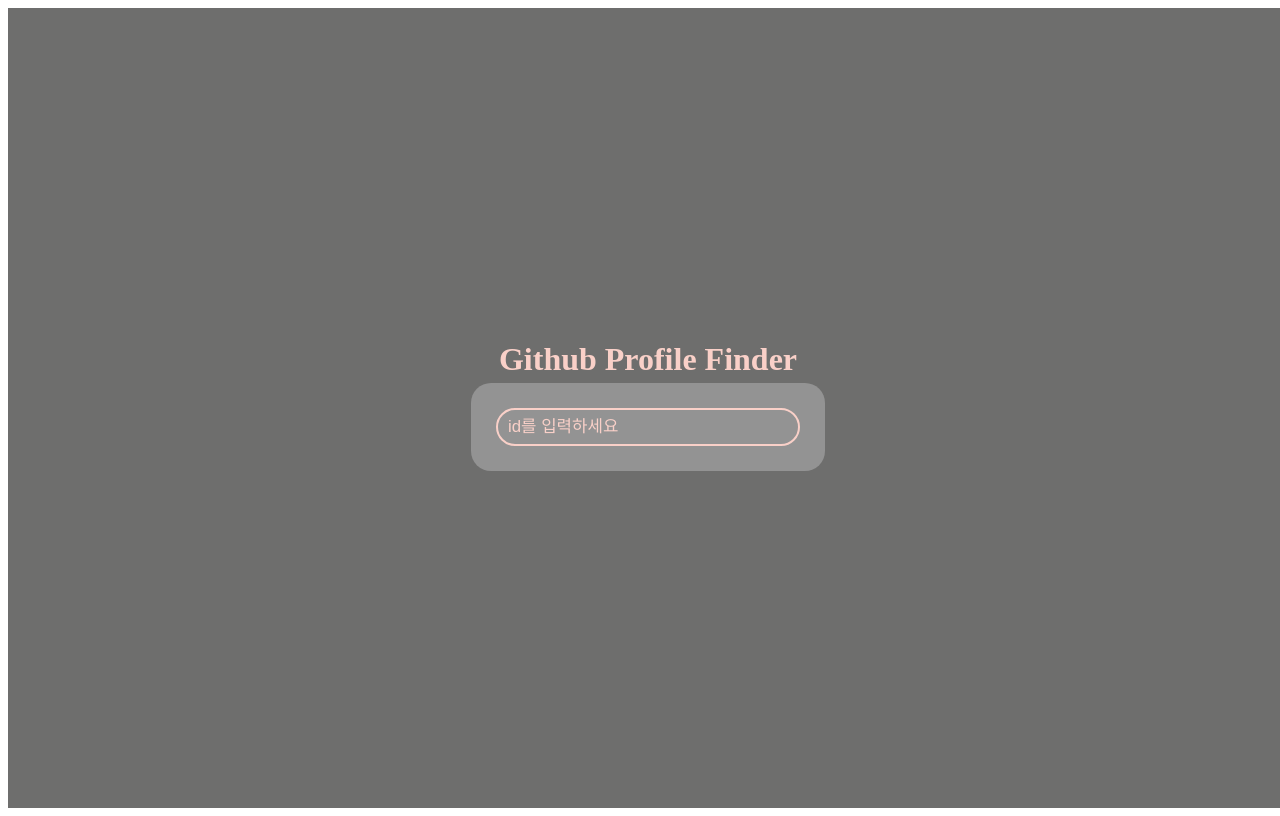
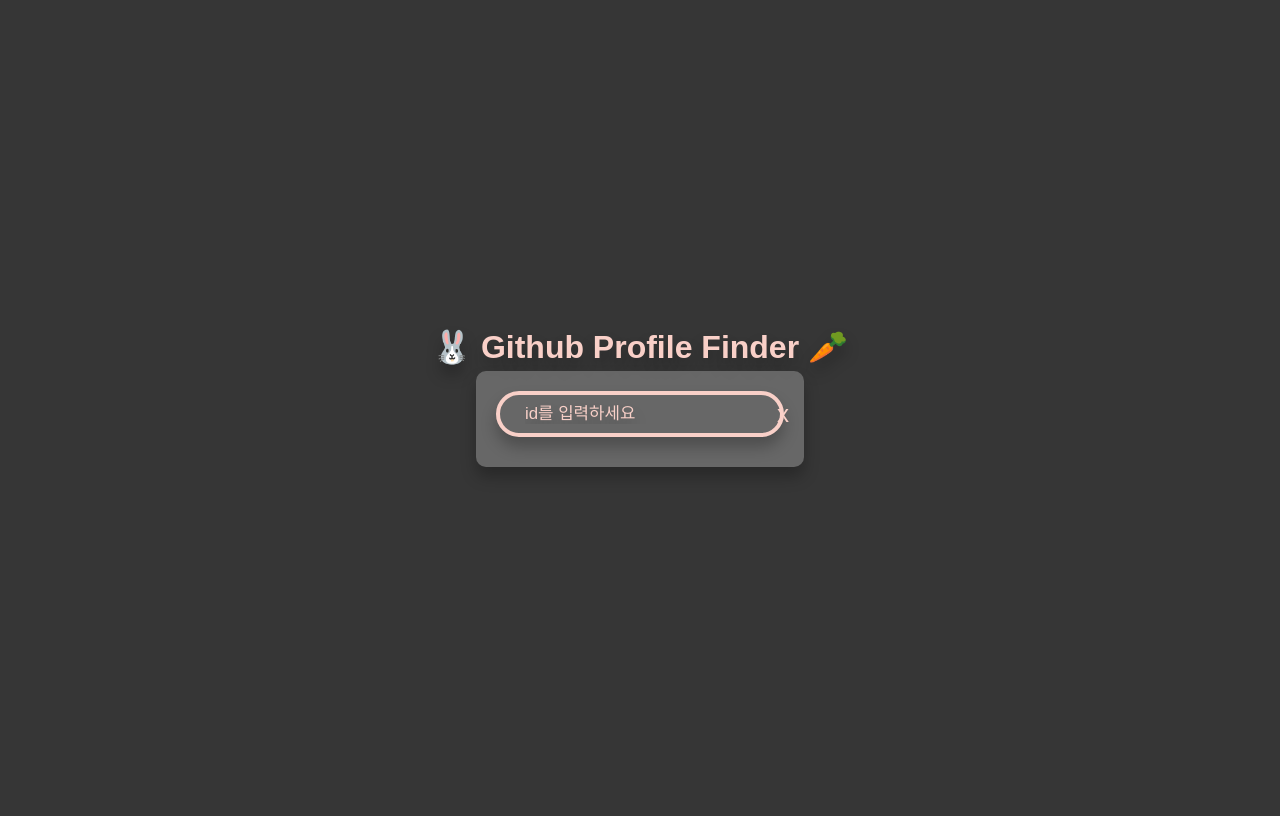
Before and after one commit to su-bin99/SOPT_28th_WEB, a React (Create React App) app in the folder 3rd_Seminar/Github_Profile_Finder/: page / in a window 1280 px wide. Built offline with nearby package versions, Linux system fonts and the light colour scheme.

Commit message:
feat : x버튼 생성 + css 수정

```diff
--- a/3rd_Seminar/Github_Profile_Finder/package.json
+++ b/3rd_Seminar/Github_Profile_Finder/package.json
@@ -9,6 +9,7 @@
     "axios": "0.21.1",
     "react": "^17.0.2",
     "react-dom": "^17.0.2",
+    "react-router-dom": "5.2.0",
     "react-scripts": "4.0.3",
     "styled-components": "5.2.3",
     "web-vitals": "1.1.1"
--- a/3rd_Seminar/Github_Profile_Finder/src/App.js
+++ b/3rd_Seminar/Github_Profile_Finder/src/App.js
@@ -1,50 +1,64 @@
 import React, { useEffect, useState } from "react";
 import SearchBar from "./components/SearchBar";
 import Result from "./components/Result";
+import { BrowserRouter, Route, Switch } from "react-router-dom";
 
-import { getUserData } from './lib/Api';
-import styled from 'styled-components'
+import { getUserData } from "./lib/Api";
+import styled from "styled-components";
 
 const Container = styled.div`
-  background-color : #6E6E6D;
-  margin : 0px;
-  padding : 0px;
-  width : 100vw;
-  height : 100vh;
-  display:flex;
-  flex-direction : column;
-  justify-content : center;
-  align-items : center;
+  /* background-color: #6e6e6d; */
+  margin: 0px;
+  padding: 0px;
+  width: 100vw;
+  height: 100vh;
+  display: flex;
+  flex-direction: column;
+  justify-content: center;
+  align-items: center;
+  animation-name: movingCard;
+  animation-duration: 1s;
+  @keyframes movingCard {
+    from {
+      transform: translateY(-8%);
+      opacity: 0;
+    }
+    to {
+      transform: translateY(0);
+      opacity: 1;
+    }
+  }
 `;
 
 const H1 = styled.h1`
-  margin : 0;
-  color : #F9D0C8;
+  margin: 0;
+  color: #f9d0c8;
+  text-shadow: 0px 10px 15px rgba(0, 0, 0, 25%);
 `;
 
 const InnerContainer = styled.div`
-  background-color : #939393;
-  border-radius : 20px;
-  padding : 10px;
-  margin : 5px;
+  background-color: rgba(124, 124, 124, 70%);
+  box-shadow: 0px 10px 15px rgba(0, 0, 0, 25%);
+  border-radius: 10px;
+  padding: 10px;
+  margin: 5px;
 `;
-
 
 function App() {
   const [userData, setUserData] = useState(null);
-  const [state, setState] = useState(null)
+  const [state, setState] = useState(null);
 
   const getData = async (name) => {
     setState("loading");
     const data = await getUserData(name);
     console.log(data);
-    switch(data){
-      case null : {
+    switch (data) {
+      case null: {
         setState(null);
         setUserData(null);
         break;
       }
-      case "fail":{
+      case "fail": {
         setState("fail");
         setUserData(null);
         break;
@@ -55,14 +69,14 @@
         break;
       }
     }
-  }
+  };
 
   return (
     <Container>
-      <H1>Github Profile Finder</H1>
+      <H1>🐰 Github Profile Finder 🥕</H1>
       <InnerContainer>
         <SearchBar getData={getData} />
-        <Result userData = {userData} state = {state}></Result>
+        <Result userData={userData} state={state}></Result>
       </InnerContainer>
     </Container>
   );
--- a/3rd_Seminar/Github_Profile_Finder/src/components/SearchBar.js
+++ b/3rd_Seminar/Github_Profile_Finder/src/components/SearchBar.js
@@ -1,41 +1,88 @@
-import react , {useState} from 'react';
-import styled from 'styled-components'
+import react, { useEffect, useState } from "react";
+import styled from "styled-components";
 
-const Form = styled.form`
-    display : flex;
-    justify-content : center;
-    margin : 15px;
-`
-const Input = styled.input`
-    width : 280px;
-    background-color : rgba(0, 0, 0, 0);
-    border : 2px solid #F9D0C8;
-    color : #F9D0C8;
-    padding : 7px 10px;
-    border-radius: 20px;
-    outline-style: none;
-    font-size : 1.05em;
-    &::placeholder{
-        color : #F9D0C8;
+const Form = styled.form``;
+const Input = styled.input``;
+
+const SearchBarWrap = styled.div`
+  .search {
+    display: flex;
+    justify-content: center;
+    margin: 15px;
+    &__container {
+      width: 280px;
+      background-color: rgba(0, 0, 0, 0);
+      border: 4px solid #f9d0c8;
+      border-radius: 30px;
+      box-shadow: 0px 10px 15px rgba(0, 0, 0, 25%);
+      display: flex;
+      justify-content: space-between;
+      align-items: center;
+      height: 38px;
+      margin: 10px 10px 20px 10px;
     }
+    &__input {
+      background-color: rgba(0, 0, 0, 0);
+      color: #f9d0c8;
+      outline-style: none;
+      -webkit-appearance: none;
+      -moz-appearance: none;
+      appearance: none;
+      font-size: 1.05em;
+      border: 0px;
+      padding: 10px;
+      /* text-shadow: 0px 10px 15px rgba(0, 0, 0, 25%); */
+      &::placeholder {
+        color: #f9d0c8;
+        text-shadow: 0px 10px 15px rgba(0, 0, 0, 25%);
+      }
+    }
+    &__Xbtn {
+      margin: 0 10px 0 0;
+      font-size: 1.5rem;
+      color: #f9d0c8;
+      background: rgba(0, 0, 0, 0);
+      border: 0px;
+    }
+  }
 `;
 
+let SearchBar = ({ getData }) => {
+  const [userName, setUserName] = useState("");
+  const changeHandeler = (event) => {
+    setUserName(event.target.value);
+  };
+  const submitHandler = (event) => {
+    event.preventDefault();
+    getData(userName);
+  };
 
-
-let SearchBar = ({getData}) => {
-    const [userName, setUserName] = useState("");
-    const changeHandeler = (event)=>{
-        setUserName(event.target.value);
-    }
-    const submitHandler = (event) =>{
-        event.preventDefault();
-        getData(userName);
-    }
-    return (
-        <Form onSubmit = {submitHandler}>
-            <Input type = "text" value = {userName} onChange = {changeHandeler} placeholder = "id를 입력하세요"></Input>
-        </Form>
-    )
-}
+  const XbtnHandler = (e) => {
+    setUserName("");
+    console.log(e);
+    getData("");
+  };
+  useEffect(() => {
+    console.log(userName);
+  });
+  return (
+    <SearchBarWrap>
+      <div className="search__container">
+        <form className="search" onSubmit={submitHandler}>
+          <input
+            className="search__input"
+            type="text"
+            value={userName}
+            onChange={changeHandeler}
+            placeholder="id를 입력하세요"
+          ></input>
+        </form>
+        <button className="search__Xbtn" onClick={XbtnHandler}>
+          x
+        </button>
+      </div>
+    </SearchBarWrap>
+  );
+};
 
 export default SearchBar;
--- a/3rd_Seminar/Github_Profile_Finder/src/components/UserCard.js
+++ b/3rd_Seminar/Github_Profile_Finder/src/components/UserCard.js
@@ -1,84 +1,100 @@
-import react from 'react';
-import styled from 'styled-components'
+import react from "react";
+import styled from "styled-components";
 
 const Container = styled.div`
-    display:flex;
-    flex-direction : column;
-    justify-content : center;
-    align-items : center;
+  display: flex;
+  flex-direction: column;
+  justify-content: center;
+  align-items: center;
+  animation-name: movingCard;
+  animation-duration: 1s;
+  @keyframes movingCard {
+    from {
+      transform: translateY(-8%);
+      opacity: 0;
+    }
+    to {
+      transform: translateY(0);
+      opacity: 1;
+    }
+  }
 `;
 
 const P = styled.p`
-    color : #F9D0C8;
-    margin : 0;
+  color: #f9d0c8;
+  margin: 0;
+  text-shadow: 0px 2.5px 5px rgba(0, 0, 0, 70%);
 `;
 
 const Name = styled.p`
-    color : #F9D0C8;
-    margin : 10px;
-    font-weight : 700;
-    font-size : 1.2em;
+  color: #f9d0c8;
+  margin: 10px;
+  font-weight: 700;
+  font-size: 1.2em;
+  text-shadow: 0px 2.5px 5px rgba(0, 0, 0, 70%);
 `;
 
 const Img = styled.img`
-    width : 130px;
-    height : 130px;
-    background:
-        linear-gradient(#939393,#939393) padding-box,
+  width: 130px;
+  height: 130px;
+  background: linear-gradient(#939393, #939393) padding-box,
     linear-gradient(to bottom right, #fbca88, #ef69ad) border-box;
-    padding:5px;
+  padding: 5px;
   border: 5px solid transparent;
-    border-radius:500px;
-    display:inline-block;
+  border-radius: 500px;
+  display: inline-block;
 `;
 
 const Row = styled.div`
-    display : flex;
-    align-items : flex-start ;
+  display: flex;
+  align-items: flex-start;
 `;
 
 const Col = styled.div`
-    display:flex;
-    flex-direction : column;
-    justify-content : center;
-    align-items : center;
-    margin : 0px 10px;
+  display: flex;
+  flex-direction: column;
+  justify-content: center;
+  align-items: center;
+  margin: 0px 10px;
 `;
 
 const A = styled.a`
-    color : #F9D0C8;
+  color: #f9d0c8;
   text-decoration: none;
+  text-shadow: 0px 2.5px 5px rgba(0, 0, 0, 70%);
   &:hover {
-        cursor : pointer;
+    cursor: pointer;
   }
 `;
 
 const MoveGit = styled.a`
-    margin : 20px;
-    padding : 5px 10px;
-    border-radius : 20px;
-    color : #6E6E6D;
-    background-color : #F9D0C8;
-    border : 2px solid #F9D0C8;
+  margin: 20px;
+  padding: 5px 10px;
+  border-radius: 20px;
+  color: #6e6e6d;
+  background-color: #f9d0c8;
+  border: 2px solid #f9d0c8;
   text-decoration: none;
+  box-shadow: 0px 10px 15px rgba(0, 0, 0, 25%);
   &:hover {
-        cursor : pointer;
-        color : #F9D0C8;
-        background-color : #6E6E6D;
-        border : 2px solid #F9D0C8;
+    cursor: pointer;
+    color: #f9d0c8;
+    background-color: #6e6e6d;
+    border: 2px solid #f9d0c8;
   }
 `;
 
 const BioP = styled.p`
-    color : #F9D0C8;
-    margin : 15px 0px 0px 0px;
-    width : 200px;
-    text-align : center;
+  color: #f9d0c8;
+  margin: 15px 0px 0px 0px;
+  width: 200px;
+  text-align: center;
+  text-shadow: 0px 2.5px 5px rgba(0, 0, 0, 70%);
 `;
 
 const Span = styled.span`
-    font-weight : 600;
-    font-size : 1.1em;
+  font-weight: 600;
+  font-size: 1.1em;
 `;
 
 let UserCard = ({ userData }) => {
@@ -93,22 +109,34 @@
             <Name>{userData.name}</Name>
             <Row>
               <Col>
-                                <P>팔로워</P><Span><A href={userData.followers_url}>{userData.followers}</A></Span>
+                <P>팔로워</P>
+                <Span>
+                  <A href={userData.followers_url}>{userData.followers}</A>
+                </Span>
               </Col>
               <Col>
-                                <P>팔로잉</P><Span><A href={userData.following_url}>{userData.following}</A></Span>
+                <P>팔로잉</P>
+                <Span>
+                  <A href={userData.following_url}>{userData.following}</A>
+                </Span>
               </Col>
               <Col>
-                                <P>레포</P><Span><P>{userData.public_repos}</P></Span>
+                <P>레포</P>
+                <Span>
+                  <P>{userData.public_repos}</P>
+                </Span>
               </Col>
             </Row>
             <BioP>{userData.bio}</BioP>
           </Col>
-                    <MoveGit href={userData.html_url}> <Span>{userData.login}</Span> 의 깃허브로 이동</MoveGit>
+          <MoveGit href={userData.html_url}>
+            {" "}
+            <Span>{userData.login}</Span> 의 깃허브로 이동
+          </MoveGit>
         </Container>
       </>
     )
-    )
-}
+  );
+};
 
 export default UserCard;
--- /dev/null
+++ b/3rd_Seminar/Github_Profile_Finder/src/index.css
@@ -0,0 +1,22 @@
+@import url("https://fonts.googleapis.com/css2?family=Noto+Sans+KR:wght@300&display=swap");
+body {
+  width: 100vw;
+  height: 100vh;
+  margin: 0;
+  font-family: -apple-system, BlinkMacSystemFont, "Segoe UI", "Roboto", "Oxygen",
+    "Ubuntu", "Cantarell", "Fira Sans", "Droid Sans", "Helvetica Neue",
+    sans-serif;
+  -webkit-font-smoothing: antialiased;
+  -moz-osx-font-smoothing: grayscale;
+  background-color: #363636;
+}
+
+code {
+  font-family: "Noto Sans KR", sans-serif;
+  /* font-family: source-code-pro, Menlo, Monaco, Consolas, "Courier New",
+    monospace; */
+}
+
+* {
+  font-family: "Montserrat", sans-serif;
+}
```
Also changed, not shown: 3rd_Seminar/Github_Profile_Finder/src/index.js (+5 -4 lines), 1 other file (tests, documents, lock files or other folders). Lines whose indentation alone changed are shown as unchanged.
